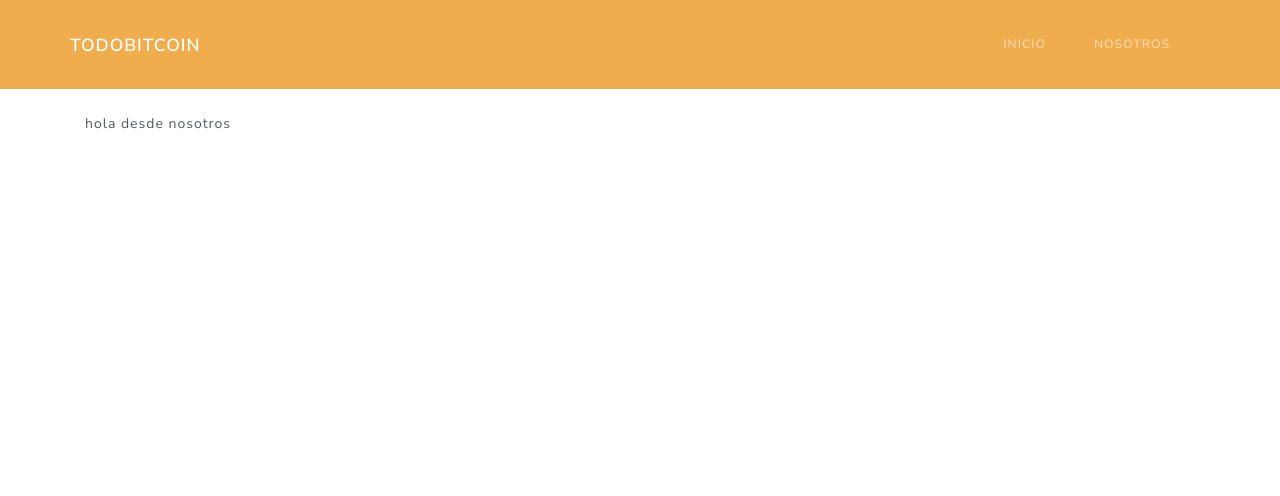
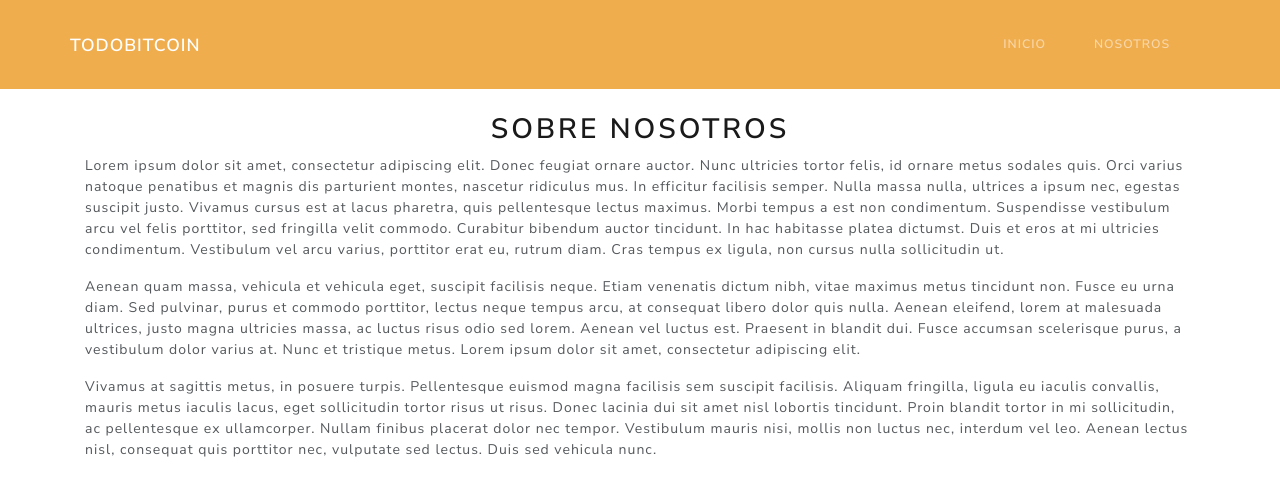
Before and after one commit to PabloAdriaensens/bitcoinapp, a Next.js app: page /nosotros in a window 1280 px wide. Shown: the top 496 px of the page. Built offline with nearby package versions, Linux system fonts and the light colour scheme.

Commit message:
Showing the info of the Events component

```diff
--- a/pages/nosotros.js
+++ b/pages/nosotros.js
@@ -3,7 +3,30 @@ import MasterPage from "../components/Master";
 const Nosotros = () => (
     <MasterPage>
         <div>
-            <p>hola desde nosotros</p>
+            <h2 className="text-center">Sobre Nosotros</h2>
+            <p>Lorem ipsum dolor sit amet, consectetur adipiscing elit. Donec feugiat ornare auctor. Nunc ultricies
+                tortor felis, id ornare metus sodales quis. Orci varius natoque penatibus et magnis dis parturient
+                montes, nascetur ridiculus mus. In efficitur facilisis semper. Nulla massa nulla, ultrices a ipsum nec,
+                egestas suscipit justo. Vivamus cursus est at lacus pharetra, quis pellentesque lectus maximus. Morbi
+                tempus a est non condimentum. Suspendisse vestibulum arcu vel felis porttitor, sed fringilla velit
+                commodo. Curabitur bibendum auctor tincidunt. In hac habitasse platea dictumst. Duis et eros at mi
+                ultricies condimentum. Vestibulum vel arcu varius, porttitor erat eu, rutrum diam. Cras tempus ex
+                ligula, non cursus nulla sollicitudin ut.</p>
+            <p>
+                Aenean quam massa, vehicula et vehicula eget, suscipit facilisis neque. Etiam venenatis dictum nibh,
+                vitae maximus metus tincidunt non. Fusce eu urna diam. Sed pulvinar, purus et commodo porttitor, lectus
+                neque tempus arcu, at consequat libero dolor quis nulla. Aenean eleifend, lorem at malesuada ultrices,
+                justo magna ultricies massa, ac luctus risus odio sed lorem. Aenean vel luctus est. Praesent in blandit
+                dui. Fusce accumsan scelerisque purus, a vestibulum dolor varius at. Nunc et tristique metus. Lorem
+                ipsum dolor sit amet, consectetur adipiscing elit.
+            </p>
+            <p>
+                Vivamus at sagittis metus, in posuere turpis. Pellentesque euismod magna facilisis sem suscipit
+                facilisis. Aliquam fringilla, ligula eu iaculis convallis, mauris metus iaculis lacus, eget sollicitudin
+                tortor risus ut risus. Donec lacinia dui sit amet nisl lobortis tincidunt. Proin blandit tortor in mi
+                sollicitudin, ac pellentesque ex ullamcorper. Nullam finibus placerat dolor nec tempor. Vestibulum
+                mauris nisi, mollis non luctus nec, interdum vel leo. Aenean lectus nisl, consequat quis porttitor nec,
+                vulputate sed lectus. Duis sed vehicula nunc.</p>
         </div>
     </MasterPage>
 );
```
Also changed, not shown: components/Evento.js (+17 -1 lines), 1 other file (tests, documents, lock files or other folders).
